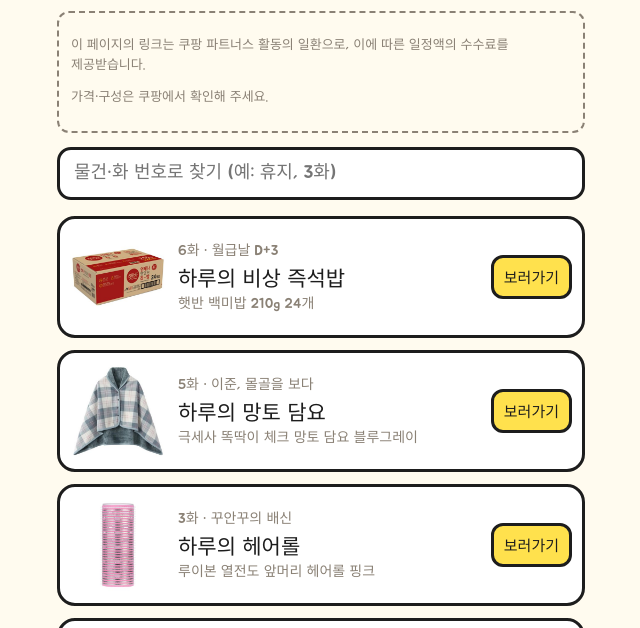
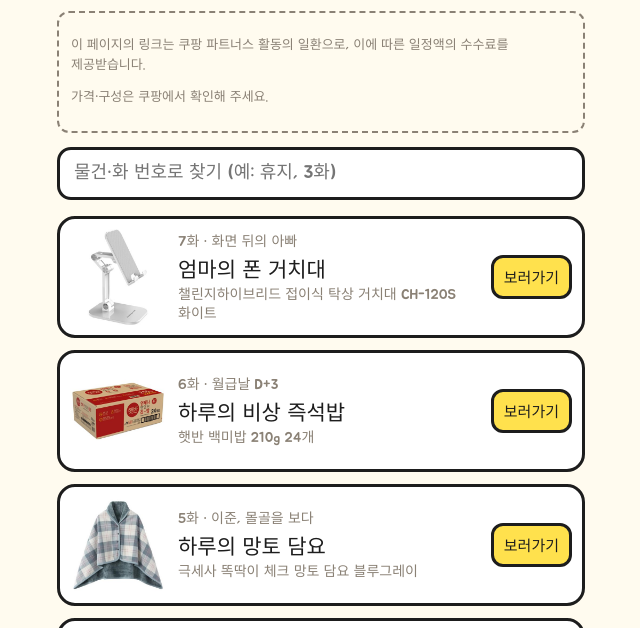
Before and after one commit to rocodrama/harusari-links, a plain HTML site: page index.html in a window 1280 px wide. Shown: the part 102-730 px from the top of the page, without its empty margins (319-959 px from the left). Drawn offline with Linux system fonts and the light colour scheme.

Commit message:
7화 화면 뒤의 아빠 추가

```diff
--- a/index.html
+++ b/index.html
@@ -24,6 +24,7 @@
 <div class="notice"><p>이 페이지의 링크는 쿠팡 파트너스 활동의 일환으로, 이에 따른 일정액의 수수료를 제공받습니다.</p><p>가격·구성은 쿠팡에서 확인해 주세요.</p></div>
 <input id="q" type="search" placeholder="물건·화 번호로 찾기 (예: 휴지, 3화)" aria-label="검색">
 <div id="list">
+<a class="card" href="https://link.coupang.com/a/hpfQm5AYea" target="_blank" rel="sponsored noopener" data-k="7화화면뒤의아빠엄마의폰거치대챌린지하이브리드접이식탁상거치대ch-12os화이트거치대"><img src="img/ep7.jpg" alt="엄마의 폰 거치대" loading="lazy"><div class="meta"><div class="ep">7화 · 화면 뒤의 아빠</div><div class="item">엄마의 폰 거치대</div><div class="prod">챌린지하이브리드 접이식 탁상 거치대 CH-12OS 화이트</div></div><span class="go">보러가기</span></a>
 <a class="card" href="https://link.coupang.com/a/hn1X8ODMoS" target="_blank" rel="sponsored noopener" data-k="6화월급날d+3하루의비상즉석밥햇반백미밥210g24개즉석밥"><img src="img/ep6.jpg" alt="하루의 비상 즉석밥" loading="lazy"><div class="meta"><div class="ep">6화 · 월급날 D+3</div><div class="item">하루의 비상 즉석밥</div><div class="prod">햇반 백미밥 210g 24개</div></div><span class="go">보러가기</span></a>
 <a class="card" href="https://link.coupang.com/a/hnTtWZdGrk" target="_blank" rel="sponsored noopener" data-k="5화이준,몰골을보다하루의망토담요극세사똑딱이체크망토담요블루그레이담요"><img src="img/ep5.jpg" alt="하루의 망토 담요" loading="lazy"><div class="meta"><div class="ep">5화 · 이준, 몰골을 보다</div><div class="item">하루의 망토 담요</div><div class="prod">극세사 똑딱이 체크 망토 담요 블루그레이</div></div><span class="go">보러가기</span></a>
 <a class="card" href="https://link.coupang.com/a/hnvju4JMxU" target="_blank" rel="sponsored noopener" data-k="3화꾸안꾸의배신하루의헤어롤루이본열전도앞머리헤어롤핑크헤어롤"><img src="img/ep3.jpg" alt="하루의 헤어롤" loading="lazy"><div class="meta"><div class="ep">3화 · 꾸안꾸의 배신</div><div class="item">하루의 헤어롤</div><div class="prod">루이본 열전도 앞머리 헤어롤 핑크</div></div><span class="go">보러가기</span></a>
```
Also changed, not shown: img/ep7.jpg (added).
